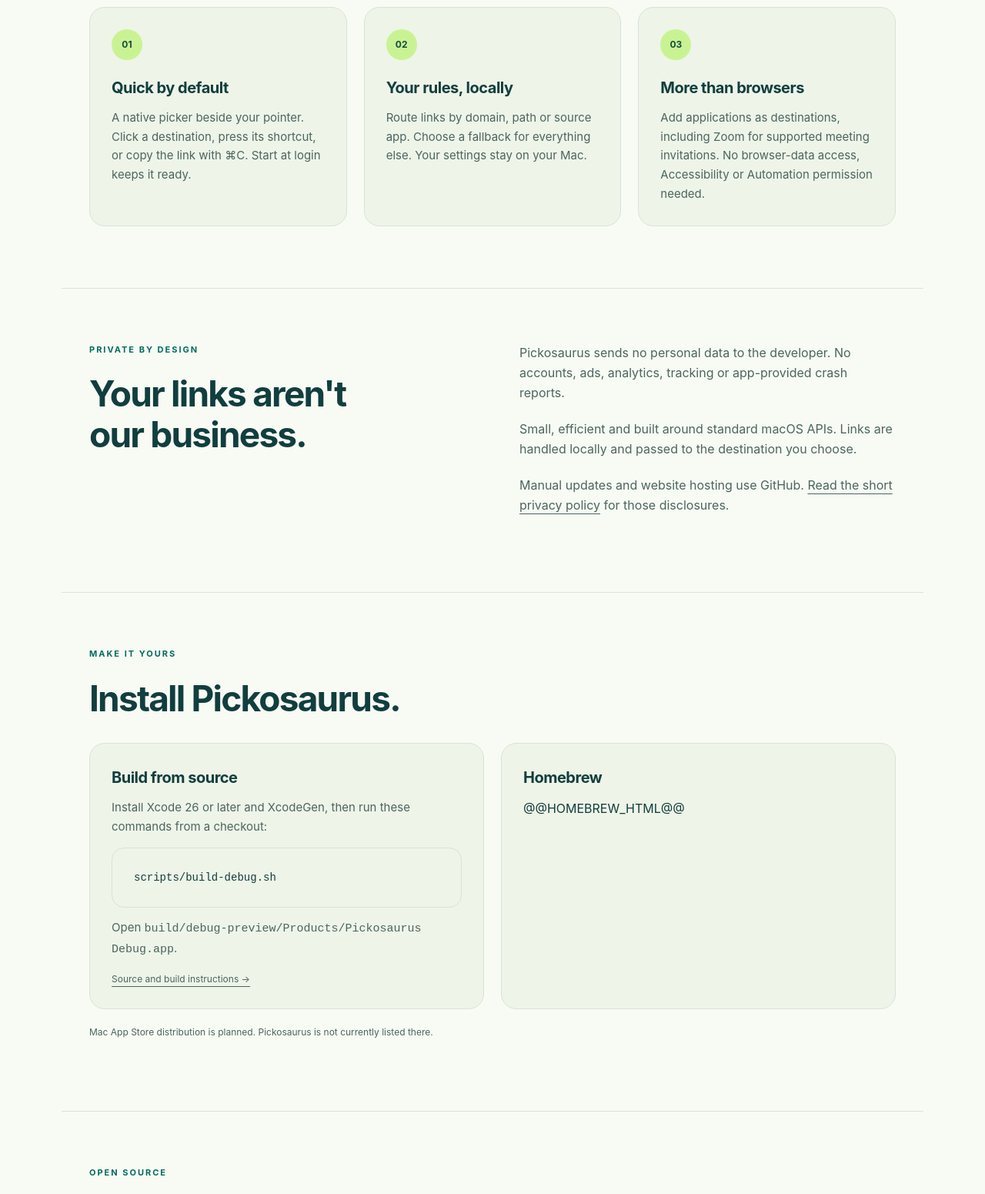
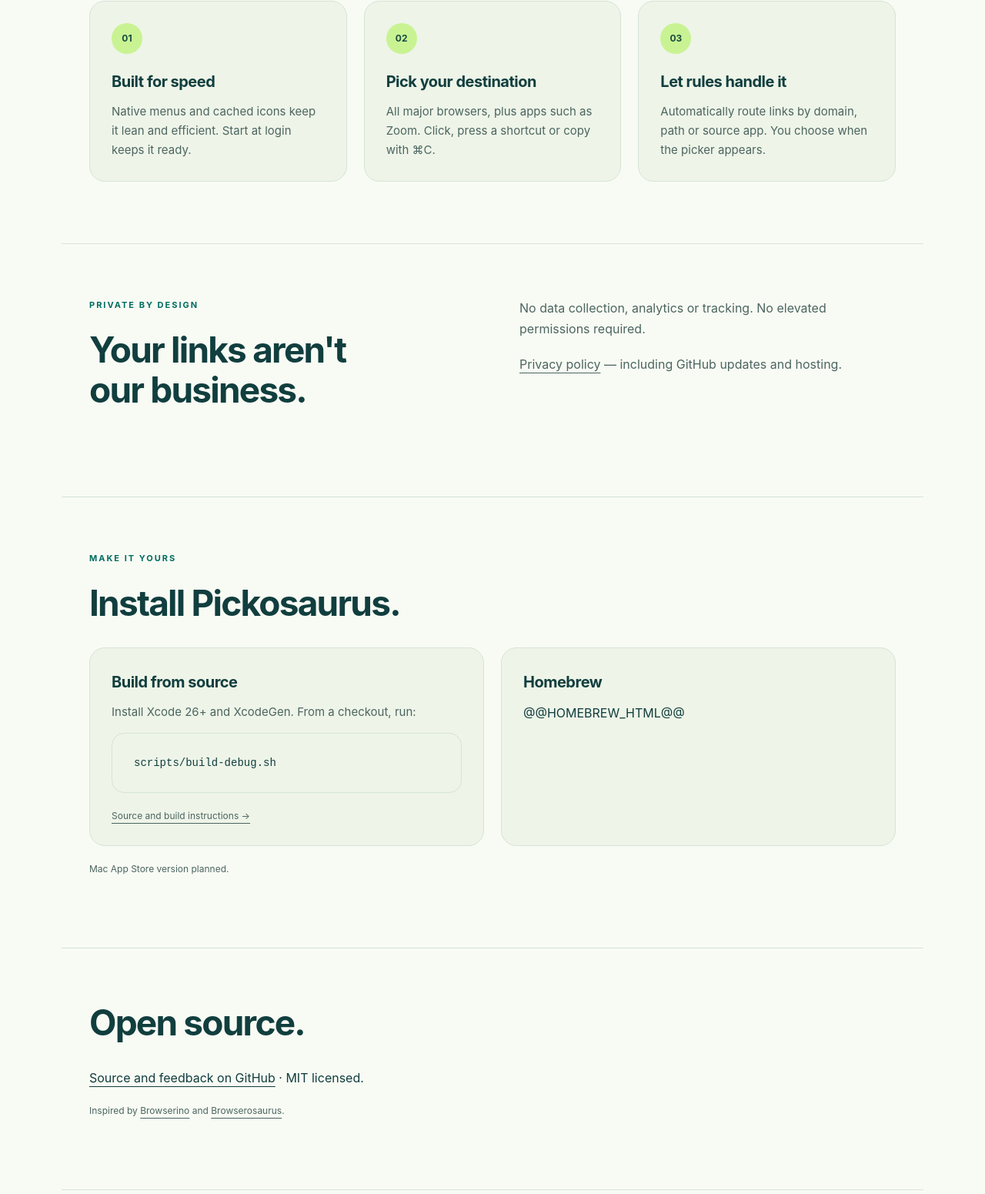
Before and after one commit to pceiley/pickosaurus, a plain HTML site: page docs/index.html in a window 1280 px wide. Shown: the part 926-2477 px from the top of the page at 77% size. Drawn offline with Linux system fonts and the light colour scheme.

Commit message:
Simplify documentation and website
Lead with speed and efficiency, shorten setup and feature copy, and link the live website. Remove audit reports and duplicate privacy details while retaining privacy disclosures and license notices.

```diff
--- a/docs/index.html
+++ b/docs/index.html
@@ -25,7 +25,7 @@
       <div>
         <p class="eyebrow">Simple. Fast. Private.</p>
         <h1>Your links.<br><span>Your choice.</span></h1>
-        <p class="intro">A small link picker for macOS. Open links in the browser or app you want, right beside your pointer. Or let local rules handle familiar links for you.</p>
+        <p class="intro">A fast, lightweight link picker for macOS. Choose where links open, right beside your pointer.</p>
         <a class="button" href="#install">Get Pickosaurus <span aria-hidden="true">↗</span></a>
         <p class="meta">macOS 14+ · Native app · Open source · MIT licensed</p>
       </div>
@@ -35,29 +35,29 @@
       <p class="eyebrow">Just what you need</p>
       <h2>Pick. Open. Carry on.</h2>
       <div class="cards">
-        <article><span class="number">01</span><h3>Quick by default</h3><p>A native picker beside your pointer. Click a destination, press its shortcut, or copy the link with ⌘C. Start at login keeps it ready.</p></article>
-        <article><span class="number">02</span><h3>Your rules, locally</h3><p>Route links by domain, path or source app. Choose a fallback for everything else. Your settings stay on your Mac.</p></article>
-        <article><span class="number">03</span><h3>More than browsers</h3><p>Add applications as destinations, including Zoom for supported meeting invitations. No browser-data access, Accessibility or Automation permission needed.</p></article>
+        <article><span class="number">01</span><h3>Built for speed</h3><p>Native menus and cached icons keep it lean and efficient. Start at login keeps it ready.</p></article>
+        <article><span class="number">02</span><h3>Pick your destination</h3><p>All major browsers, plus apps such as Zoom. Click, press a shortcut or copy with ⌘C.</p></article>
+        <article><span class="number">03</span><h3>Let rules handle it</h3><p>Automatically route links by domain, path or source app. You choose when the picker appears.</p></article>
       </div>
     </section>
     <section class="wrap section privacy" id="privacy">
       <div><p class="eyebrow">Private by design</p><h2>Your links aren't<br>our business.</h2></div>
-      <div><p>Pickosaurus sends no personal data to the developer. No accounts, ads, analytics, tracking or app-provided crash reports.</p><p>Small, efficient and built around standard macOS APIs. Links are handled locally and passed to the destination you choose.</p><p>Manual updates and website hosting use GitHub. <a href="privacy.html">Read the short privacy policy</a> for those disclosures.</p></div>
+      <div><p>No data collection, analytics or tracking. No elevated permissions required.</p><p><a href="privacy.html">Privacy policy</a> — including GitHub updates and hosting.</p></div>
     </section>
     <section class="wrap section" id="install">
       <p class="eyebrow">Make it yours</p><h2>Install Pickosaurus.</h2>
       <div class="install-options">
-        <article><h3>Build from source</h3><p>Install Xcode 26 or later and XcodeGen, then run these commands from a checkout:</p><pre aria-label="Build command"><code>scripts/build-debug.sh</code></pre><p>Open <code>build/debug-preview/Products/Pickosaurus Debug.app</code>.</p><p class="meta"><a href="@@SOURCE_URL@@">Source and build instructions →</a></p></article>
+        <article><h3>Build from source</h3><p>Install Xcode 26+ and XcodeGen. From a checkout, run:</p><pre aria-label="Build command"><code>scripts/build-debug.sh</code></pre><p class="meta"><a href="@@SOURCE_URL@@">Source and build instructions →</a></p></article>
         <article><h3>Homebrew</h3>@@HOMEBREW_HTML@@</article>
       </div>
-      <p class="meta">Mac App Store distribution is planned. Pickosaurus is not currently listed there.</p>
+      <p class="meta">Mac App Store version planned.</p>
     </section>
     <section class="wrap section" id="support">
-      <p class="eyebrow">Open source</p><h2>Questions or feedback?</h2>
-      <p>Visit the <a href="@@REPOSITORY_URL@@">project on GitHub</a> for source, instructions and license credits, or <a href="@@ISSUES_URL@@">report an issue</a>. Please keep personal links and meeting passcodes out of public reports.</p>
-      <p class="meta">Inspired by <a href="https://github.com/AlexStrNik/Browserino">Browserino</a> and <a href="https://github.com/will-stone/browserosaurus">Browserosaurus</a>, and their quick, focused approach to opening links.</p>
+      <h2>Open source.</h2>
+      <p><a href="@@REPOSITORY_URL@@">Source and feedback on GitHub</a> · MIT licensed.</p>
+      <p class="meta">Inspired by <a href="https://github.com/AlexStrNik/Browserino">Browserino</a> and <a href="https://github.com/will-stone/browserosaurus">Browserosaurus</a>.</p>
     </section>
   </main>
-  <footer class="wrap"><a class="brand" href="index.html">Pickosaurus</a><p>Simple. Fast. Efficient. Secure. Private.</p><a href="privacy.html">Privacy policy</a></footer>
+  <footer class="wrap"><a class="brand" href="index.html">Pickosaurus</a><p>Fast. Lightweight. Private.</p><a href="privacy.html">Privacy policy</a></footer>
 </body>
 </html>
```
Also changed, not shown: 13 other files.
